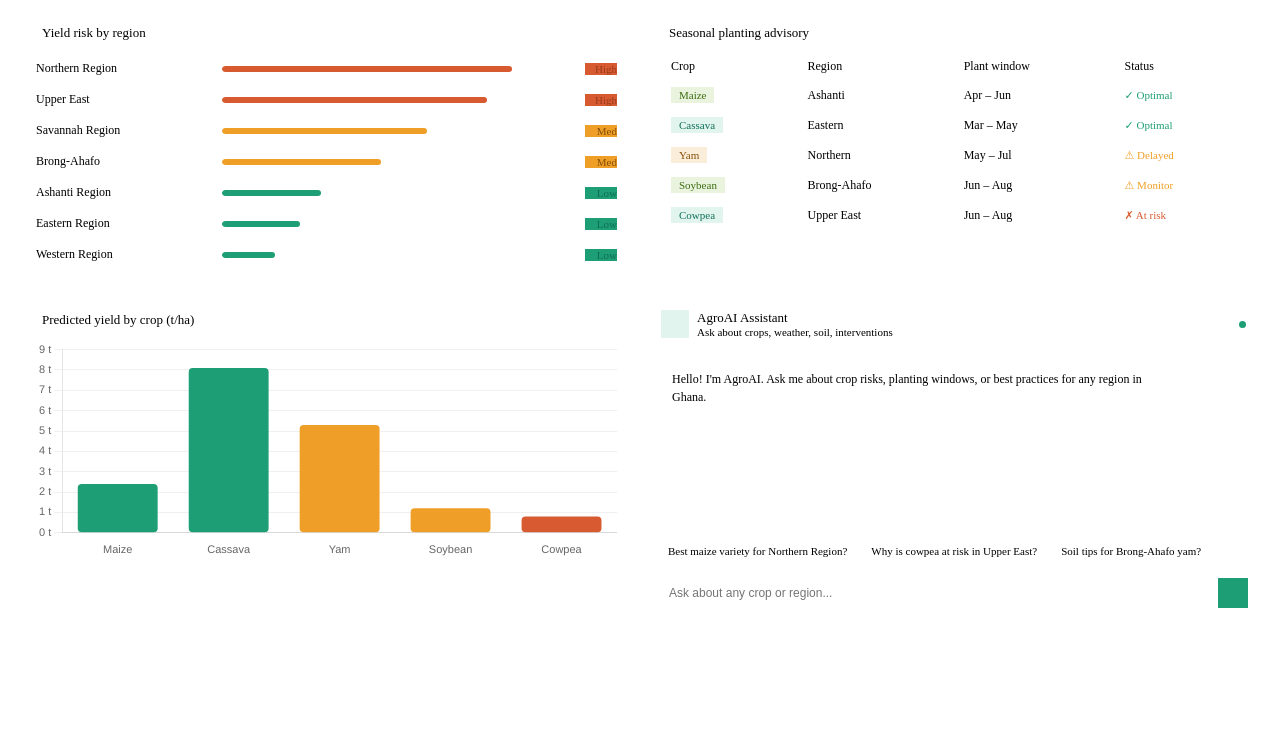
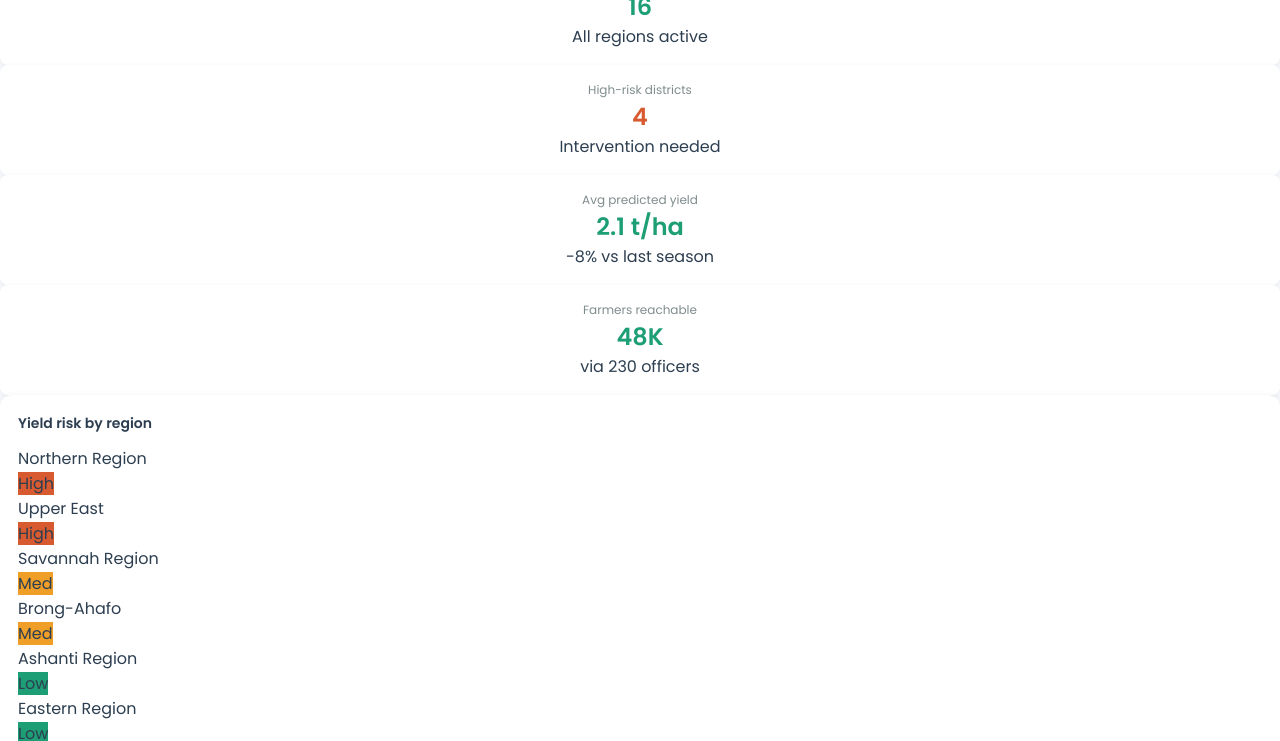
Before and after one commit to gloria506/Agrosight-Ghana, a plain HTML site: page index.html in a window 1280 px wide. Shown: the part 218-959 px from the top of the page. Before the commit the page ends 852 px from the top, so only its background shows below. Drawn offline with nearby package versions, Linux system fonts and the light colour scheme.

Commit message:
Refactor CSS styles for dashboard and chat panel
Updated styles for the dashboard and chat panel, including color adjustments and layout improvements.

```diff
--- a/index.html
+++ b/index.html
@@ -2,152 +2,112 @@
 <h2 class="sr-only">AgroSight Ghana — AI crop advisory dashboard showing yield risk by region, seasonal planting advisories, and an AI chat panel for extension officers.</h2>
 
 <style>
-* { box-sizing: border-box; margin: 0; padding: 0; }
-body { font-family: var(--font-sans); background: var(--color-background-tertiary); }
+/* Import a clean Google Font */
+@import url('https://fonts.googleapis.com/css2?family=Poppins:wght@400;500;600&display=swap');
 
-.dash-header {
-  background: var(--color-background-primary);
-  border-bottom: 0.5px solid var(--color-border-tertiary);
-  padding: 14px 20px;
-  display: flex;
-  align-items: center;
-  justify-content: space-between;
-}
-.logo { display: flex; align-items: center; gap: 10px; }
-.logo-icon {
-  width: 36px; height: 36px; border-radius: var(--border-radius-md);
-  background: #1D9E75; display: flex; align-items: center; justify-content: center;
-}
-.logo-icon i { color: #fff; font-size: 18px; }
-.logo-text { font-size: 16px; font-weight: 500; color: var(--color-text-primary); }
-.logo-sub { font-size: 11px; color: var(--color-text-secondary); margin-top: 1px; }
-.header-badge {
-  font-size: 11px; padding: 4px 10px; border-radius: var(--border-radius-md);
-  background: #E1F5EE; color: #0F6E56; border: 0.5px solid #5DCAA5;
+:root {
+  --color-background-primary: #ffffff;
+  --color-background-secondary: #f7f9fc;
+  --color-text-primary: #2c3e50;
+  --color-text-secondary: #7f8c8d;
+  --color-border-primary: #e0e6ed;
+  --color-accent-teal: #1D9E75;
+  --color-accent-amber: #EF9F27;
+  --color-accent-red: #D85A30;
+  --border-radius-md: 8px;
+  --border-radius-lg: 12px;
 }
 
-.dash-body { padding: 16px 20px; display: flex; flex-direction: column; gap: 14px; }
-
-.metrics { display: grid; grid-template-columns: repeat(4, 1fr); gap: 10px; }
-.metric-card {
-  background: var(--color-background-secondary);
-  border-radius: var(--border-radius-md);
-  padding: 12px 14px;
-}
-.metric-label { font-size: 11px; color: var(--color-text-secondary); margin-bottom: 4px; }
-.metric-value { font-size: 22px; font-weight: 500; color: var(--color-text-primary); }
-.metric-trend { font-size: 11px; margin-top: 3px; }
-.trend-up { color: #0F6E56; }
-.trend-down { color: #993C1D; }
-
-.panels { display: grid; grid-template-columns: 1fr 1fr; gap: 14px; }
-.panel {
-  background: var(--color-background-primary);
-  border: 0.5px solid var(--color-border-tertiary);
-  border-radius: var(--border-radius-lg);
-  padding: 14px 16px;
-}
-.panel-title {
-  font-size: 13px; font-weight: 500; color: var(--color-text-primary);
-  margin-bottom: 12px; display: flex; align-items: center; gap: 6px;
-}
-.panel-title i { font-size: 16px; color: var(--color-text-secondary); }
-
-.risk-row {
-  display: flex; align-items: center; gap: 10px;
-  padding: 8px 0; border-bottom: 0.5px solid var(--color-border-tertiary);
-}
-.risk-row:last-child { border-bottom: none; }
-.risk-region { font-size: 12px; color: var(--color-text-primary); flex: 1; }
-.risk-bar-wrap { flex: 2; height: 6px; background: var(--color-background-secondary); border-radius: 3px; overflow: hidden; }
-.risk-bar { height: 100%; border-radius: 3px; transition: width 0.8s ease; }
-.risk-label { font-size: 11px; min-width: 32px; text-align: right; }
-.r-low { background: #1D9E75; color: #0F6E56; }
-.r-med { background: #EF9F27; color: #854F0B; }
-.r-high { background: #D85A30; color: #993C1D; }
-
-.advisory-table { width: 100%; border-collapse: collapse; font-size: 12px; }
-.advisory-table th {
-  text-align: left; padding: 6px 8px;
-  color: var(--color-text-secondary); font-weight: 500;
-  border-bottom: 0.5px solid var(--color-border-tertiary);
-}
-.advisory-table td { padding: 7px 8px; color: var(--color-text-primary); border-bottom: 0.5px solid var(--color-border-tertiary); }
-.advisory-table tr:last-child td { border-bottom: none; }
-.crop-badge {
-  display: inline-block; padding: 2px 8px; border-radius: var(--border-radius-md);
-  font-size: 11px;
-}
-.badge-green { background: #EAF3DE; color: #3B6D11; }
-.badge-amber { background: #FAEEDA; color: #854F0B; }
-.badge-teal { background: #E1F5EE; color: #0F6E56; }
-
-.bottom-panels { display: grid; grid-template-columns: 1fr 1fr; gap: 14px; }
-
-.chat-panel {
-  background: var(--color-background-primary);
-  border: 0.5px solid var(--color-border-tertiary);
-  border-radius: var(--border-radius-lg);
-  display: flex; flex-direction: column;
-  height: 320px;
-}
-.chat-header {
-  padding: 12px 14px; border-bottom: 0.5px solid var(--color-border-tertiary);
-  display: flex; align-items: center; gap: 8px;
-}
-.chat-header-icon {
-  width: 28px; height: 28px; border-radius: var(--border-radius-md);
-  background: #E1F5EE; display: flex; align-items: center; justify-content: center;
-}
-.chat-header-icon i { color: #0F6E56; font-size: 15px; }
-.chat-title { font-size: 13px; font-weight: 500; color: var(--color-text-primary); }
-.chat-sub { font-size: 11px; color: var(--color-text-secondary); }
-.ai-dot { width: 7px; height: 7px; border-radius: 50%; background: #1D9E75; margin-left: auto; }
-
-.chat-messages { flex: 1; overflow-y: auto; padding: 12px 14px; display: flex; flex-direction: column; gap: 8px; }
-.msg { max-width: 85%; padding: 8px 11px; border-radius: var(--border-radius-md); font-size: 12px; line-height: 1.5; }
-.msg-ai { background: var(--color-background-secondary); color: var(--color-text-primary); align-self: flex-start; }
-.msg-user { background: #1D9E75; color: #fff; align-self: flex-end; }
-.msg-thinking { color: var(--color-text-secondary); font-style: italic; font-size: 11px; align-self: flex-start; }
-
-.chat-input-row {
-  padding: 10px 12px; border-top: 0.5px solid var(--color-border-tertiary);
-  display: flex; gap: 8px; align-items: center;
-}
-.chat-input-row input {
-  flex: 1; font-size: 12px; padding: 7px 10px;
-  border: 0.5px solid var(--color-border-secondary);
-  border-radius: var(--border-radius-md);
+body {
+  font-family: 'Poppins', sans-serif;
   background: var(--color-background-secondary);
   color: var(--color-text-primary);
-  outline: none;
+  margin: 0;
+  padding: 0;
 }
-.chat-input-row input:focus { border-color: #1D9E75; }
-.send-btn {
-  width: 30px; height: 30px; border-radius: var(--border-radius-md);
-  background: #1D9E75; border: none; cursor: pointer;
-  display: flex; align-items: center; justify-content: center;
+
+/* Header */
+.dash-header {
+  background: linear-gradient(90deg, #1D9E75, #0F6E56);
+  color: #fff;
+  padding: 16px 20px;
+  display: flex;
+  justify-content: space-between;
+  align-items: center;
+  border-bottom: 3px solid #0F6E56;
 }
-.send-btn i { color: #fff; font-size: 15px; }
-.send-btn:hover { background: #0F6E56; }
-.send-btn:disabled { background: var(--color-background-secondary); cursor: not-allowed; }
-.send-btn:disabled i { color: var(--color-text-secondary); }
 
-.quick-chips { display: flex; flex-wrap: wrap; gap: 6px; padding: 0 12px 8px; }
-.chip {
-  font-size: 11px; padding: 3px 9px;
-  border: 0.5px solid var(--color-border-secondary);
-  border-radius: 20px; cursor: pointer;
+.logo-text {
+  font-size: 20px;
+  font-weight: 600;
+}
+
+.logo-sub {
+  font-size: 12px;
+  color: #eafaf4;
+}
+
+/* Metric cards */
+.metric-card {
+  background: #fff;
+  border-radius: var(--border-radius-md);
+  padding: 16px;
+  box-shadow: 0 2px 6px rgba(0,0,0,0.06);
+  text-align: center;
+}
+
+.metric-label {
+  font-size: 12px;
   color: var(--color-text-secondary);
+}
+
+.metric-value {
+  font-size: 24px;
+  font-weight: 600;
+  color: var(--color-accent-teal);
+}
+
+/* Panels */
+.panel {
+  background: #fff;
+  border-radius: var(--border-radius-lg);
+  padding: 18px;
+  box-shadow: 0 2px 8px rgba(0,0,0,0.08);
+}
+
+.panel-title {
+  font-size: 14px;
+  font-weight: 600;
+  color: var(--color-text-primary);
+  margin-bottom: 12px;
+}
+
+/* Risk bars */
+.r-low { background: var(--color-accent-teal); }
+.r-med { background: var(--color-accent-amber); }
+.r-high { background: var(--color-accent-red); }
+
+/* Chat panel */
+.chat-panel {
+  background: #fff;
+  border-radius: var(--border-radius-lg);
+  box-shadow: 0 2px 8px rgba(0,0,0,0.08);
+}
+
+.chat-header {
   background: var(--color-background-secondary);
+  padding: 12px 14px;
+  border-bottom: 1px solid var(--color-border-primary);
 }
-.chip:hover { border-color: #1D9E75; color: #0F6E56; }
 
-.chart-panel {
-  background: var(--color-background-primary);
-  border: 0.5px solid var(--color-border-tertiary);
-  border-radius: var(--border-radius-lg);
-  padding: 14px 16px;
+.msg-ai {
+  background: var(--color-background-secondary);
+  color: var(--color-text-primary);
+}
+
+.msg-user {
+  background: var(--color-accent-teal);
+  color: #fff;
 }
 </style>
 
```
